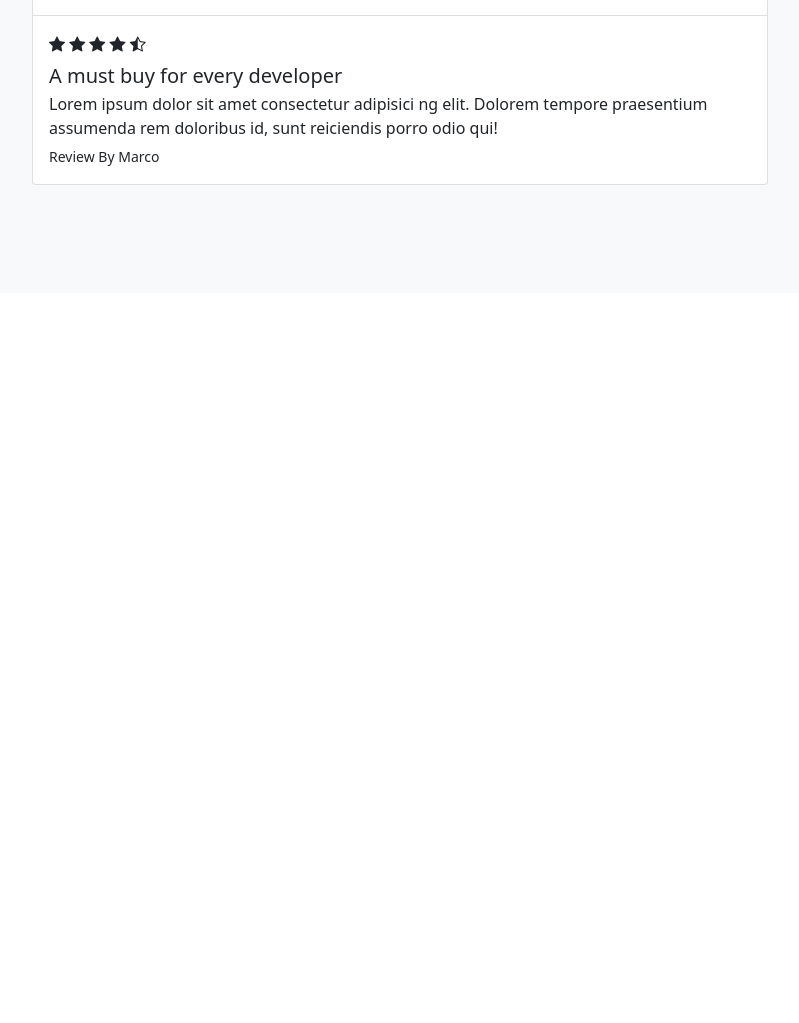
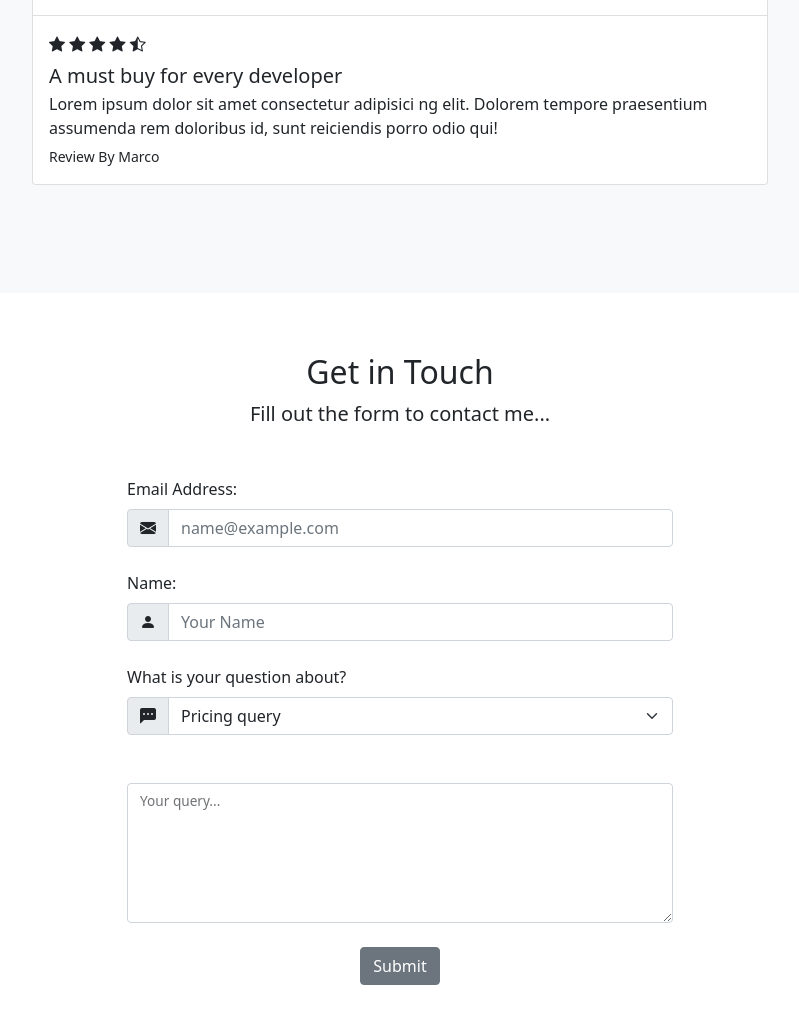
Before and after one commit to OrlandoMalo505/eBook-Bootstrap, a plain HTML site: page index.html in a window 1280 px wide. Shown: the part 3021-4044 px from the top of the page, without its empty margins (240-1039 px from the left). Before the commit the page ends 3314 px from the top, so only its background shows below. Drawn offline with nearby package versions, Linux system fonts and the light colour scheme.

Commit message:
added contact form

```diff
--- a/index.html
+++ b/index.html
@@ -292,16 +292,64 @@
                 ng elit. Dolorem tempore praesentium assumenda rem doloribus id, sunt reiciendis porro odio qui!</p>
                 <small>Review By Marco</small>
             </div>
+          </div>
+        </div>
+      </div>
+    </div>
+  </section>
 
-          </div>
 
+  <section id="contact">
+    <div class="container-lg">
+      <div class="text-center">
+        <h2>Get in Touch</h2>
+        <p class="lead">Fill out the form to contact me...</p>
+      </div>
+
+      <div class="row justify-content-center my-5">
+        <div class="col-lg-6">
+          <form>
+            <label for="emailId" class="form-label">Email Address:</label>
+            <div class="mb-4 input-group">
+              <span class="input-group-text">
+                <i class="bi bi-envelope-fill"></i>
+              </span>
+              <input type="email" class="form-control" id="emailId" placeholder="name@example.com">
+            </div>
+
+            <label for="name" class="form-label">Name:</label>
+            <div class="input-group mb-4">
+              <span class="input-group-text"> <i class="bi bi-person-fill"></i></span>
+              <input type="text" class="form-control" id="name" placeholder="Your Name">
+            </div>
+
+            <label for="sub" class="form-label"> What is your question about?</label>
+            <div class="input-group mb-4">
+              <span class="input-group-text"><i class="bi bi-chat-left-dots-fill"></i></span>
+              <select id="sub" class="form-select">
+                <option value="pricing" selected>Pricing query</option>
+                <option value="content" >Content query</option>
+                <option value="other" >Other query</option>
+              </select>
+
+            </div>
+
+            <div class="form-floating mb-4 mt-5">
+              <textarea  id="query" class="form-control" style="height: 140px;"></textarea>
+              <label for="query">Your query...</label>
+
+            </div>
+
+            <div class="mb-4 text-center">
+              <button type="submit" class="btn btn-secondary">Submit</button>
+            </div>
+
+
+          </form>
         </div>
 
       </div>
-
     </div>
-
-
   </section>
 
   <script src="https://cdn.jsdelivr.net/npm/bootstrap@5.1.3/dist/js/bootstrap.bundle.min.js"
```
